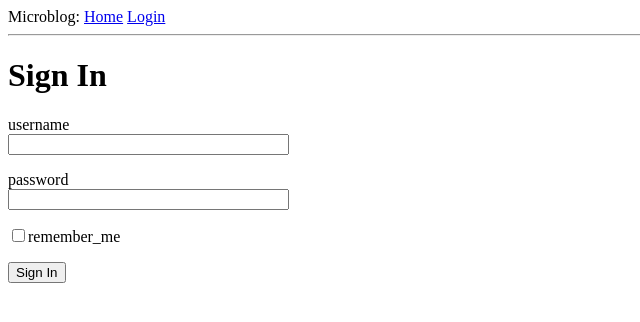
After one commit to weiyuli20/flask-blog, a Flask app: page /login in a window 1280 px wide. The commit adds this page. Shown: the top 322 px of the page, without its empty margins (0-640 px from the left). Run offline with Flask 3, Linux system fonts and the light colour scheme.

Commit message:
登录表单及登录逻辑实现

```diff
--- a/src/__init__.py
+++ b/src/__init__.py
@@ -1,5 +1,6 @@
 from flask import Flask
-
+from config import Config
 app = Flask(__name__)
+app.config.from_object(Config)
 
 from src import routes   # 导入routes模块，避免循环依赖问题
--- /dev/null
+++ b/src/forms.py
@@ -0,0 +1,9 @@
+from flask_wtf import FlaskForm
+from wtforms import StringField, PasswordField, SubmitField, BooleanField, TextAreaField
+from wtforms.validators import DataRequired
+
+class LoginForm(FlaskForm):
+    username = StringField('username', validators=[DataRequired()])
+    password = PasswordField('password', validators=[DataRequired()])
+    remember_me = BooleanField('remember_me', default=False)
+    submit = SubmitField('Sign In')
--- a/src/routes.py
+++ b/src/routes.py
@@ -1,5 +1,6 @@
 from src import app
-from flask import render_template
+from flask import render_template,redirect, url_for,flash
+from src.forms import LoginForm
 
 @app.route("/")
 @app.route("/index")
@@ -16,3 +17,11 @@ def index():
         }
     ]
     return render_template('index.html', title = 'Home', user = user, posts = posts)
+
+@app.route("/login",methods=['GET', 'POST'])
+def login():
+    form = LoginForm()
+    if form.validate_on_submit(): # form.validate_on_submit() get请求返回false, post请求是，当验证通过返回true
+        flash('Login requested for user{}, remember_me={}'.format(form.username.data, form.remember_me.data))
+        return redirect(url_for('index'))
+    return render_template('login.html', title = 'Sign In', form = form)
--- a/src/templates/base.html
+++ b/src/templates/base.html
@@ -7,7 +7,20 @@
          {% endif %}
     </head>
     <body>
-        <div>Microblog: <a href="/index">Home</a></div>
+        <div>Microblog:
+             <a href="{{ url_for('index') }}">Home</a>
+             <a href="{{ url_for('login') }} ">Login</a>
+        </div>
+        {% with messages = get_flashed_messages() %}
+        {% if messages %}
+            <ul>
+                {% for message in messages %}
+                    <li>{{message}}</li>
+                {% endfor %}
+            </ul>
+        {% endif %}
+        {% endwith %}
+
         <hr>
         {% block content %}{% endblock %}
     </body>
--- /dev/null
+++ b/src/templates/login.html
@@ -0,0 +1,24 @@
+{% extends "base.html" %}
+
+{% block content %}
+    <h1> Sign In</h1>
+    <form action="/login" method="post" novalidate>
+        {{ form.hidden_tag() }}
+        <p>
+            {{ form.username.label }}<br>
+            {{ form.username(size=32) }}
+            {% for error in form.username.errors %}
+            <span style="color: red;">[{{ error }}]</span>
+            {% endfor %}
+        </p>
+        <p>
+            {{ form.password.label }}<br>
+            {{ form.password(size=32) }}
+            {% for error in form.password.errors %}
+            <span style="color: red;">[{{ error }}]</span>
+            {% endfor %}
+        </p>
+        <p>{{ form.remember_me() }}{{ form.remember_me.label }}</p>
+        <p>{{ form.submit() }}</p>
+    </form>
+{% endblock %}
```
Also changed, not shown: config.py (added, +7 -0 lines), notes.md (+7 -1 lines).
